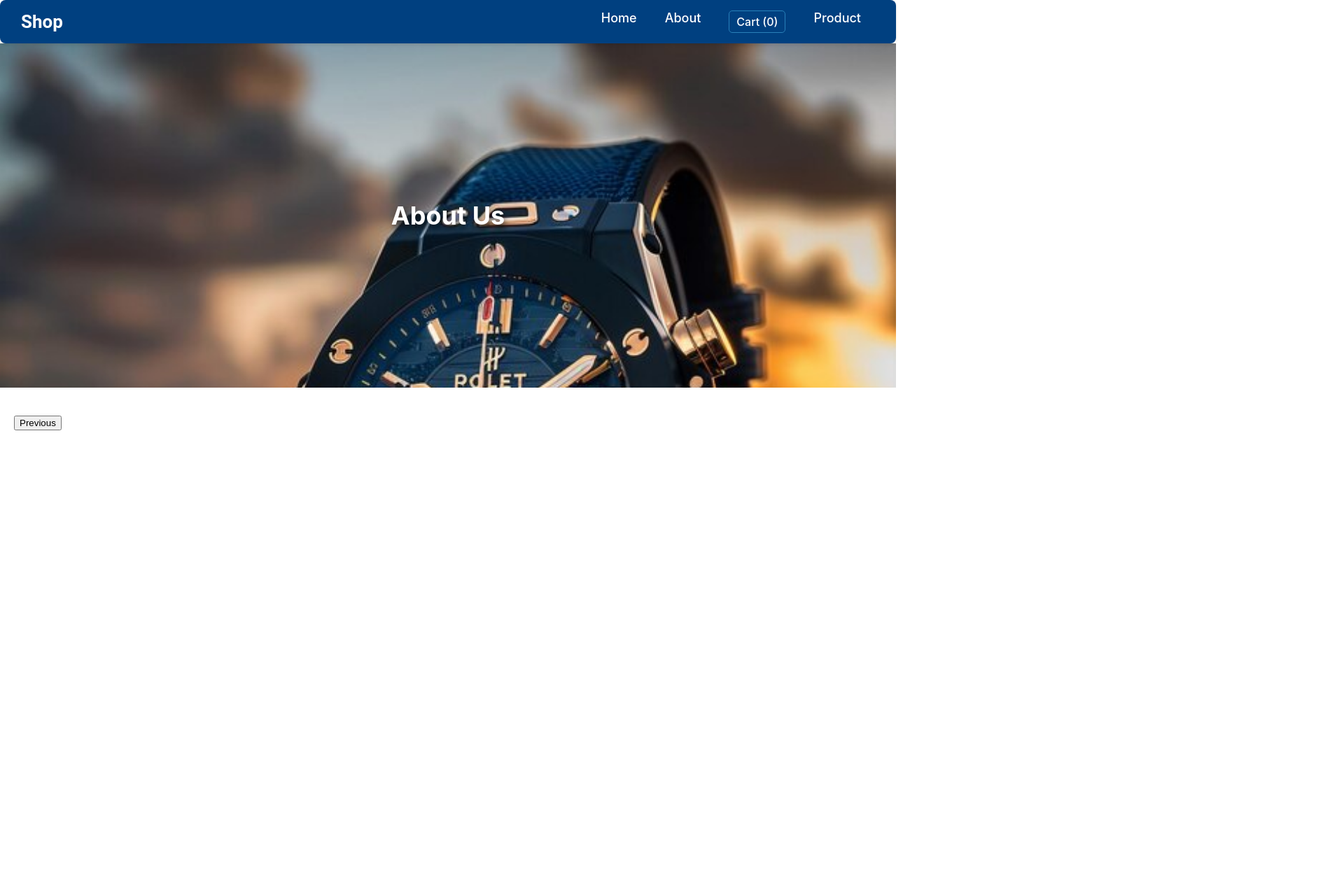
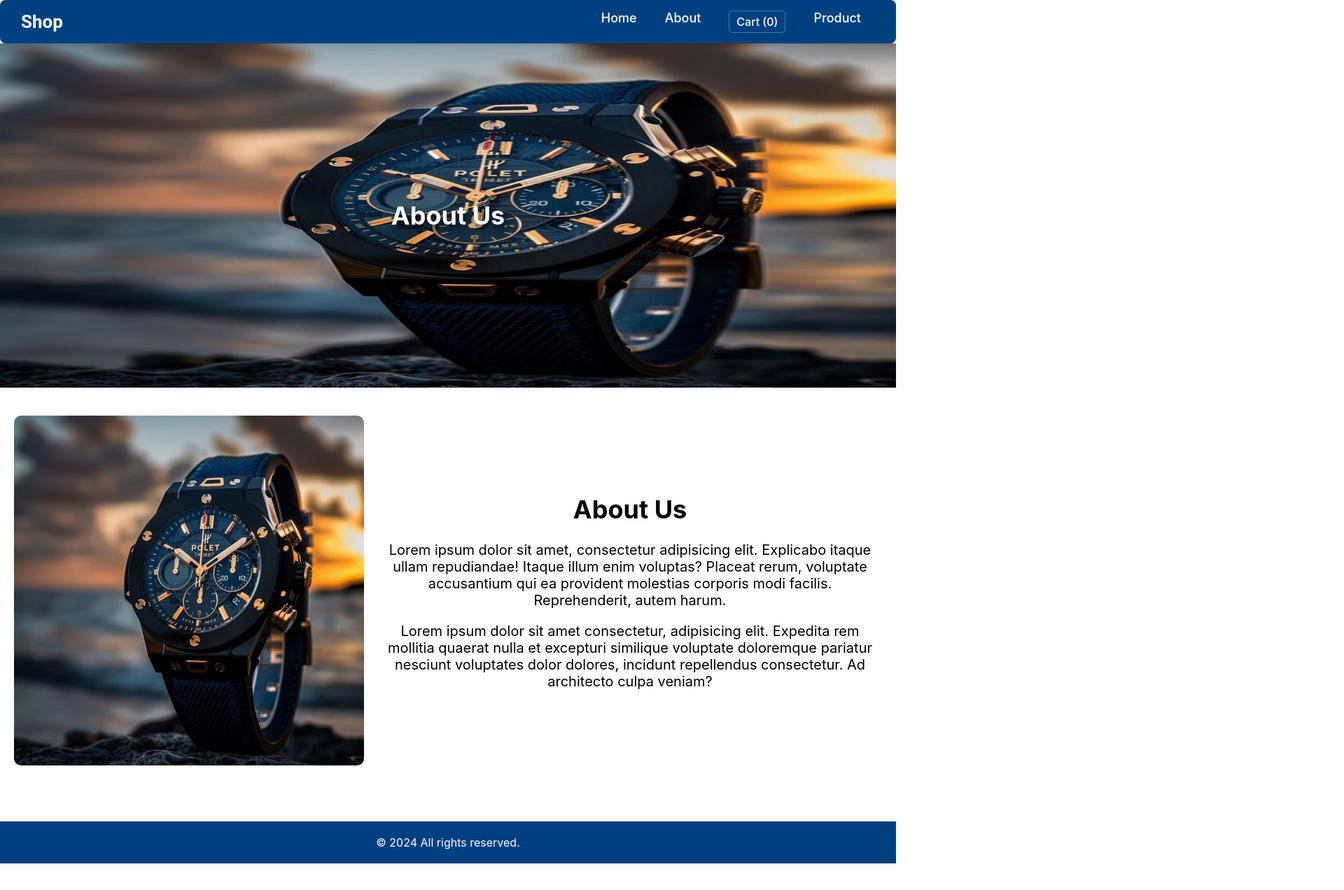
Before and after one commit to Layla-El-Amrani/Boutique, a React (Create React App) app: page /about in a window 1280 px wide. Shown: the top 1272 px of the page at 70% size, 1920 px wide, since content can reach past the window. After the commit the page ends 1234 px from the top, so only its background shows below. Built offline with nearby package versions, Linux system fonts and the light colour scheme.

Commit message:
Mise à jour de la configuration pour GitHub Pages

```diff
--- a/src/Component/About.jsx
+++ b/src/Component/About.jsx
@@ -1,6 +1,5 @@
 import React from 'react';
 import styled from "styled-components";
-import Slider from "react-slick";
 
 const StyledSlider = styled.div`
   color: white;
@@ -8,8 +7,8 @@ const StyledSlider = styled.div`
   background-color: black;
   text-align: center;
   font-size: 20px;
-  background-image: url('/image/4.jpg');
-  background-size: cover;
+  background-image: url('Boutique/image/4.jpg');
+  background-size: 100% 100%;
   background-repeat: no-repeat;
 
   @media (max-width: 768px) {
@@ -90,14 +89,6 @@ const Footer = styled.footer`
 `;
 
 export default function About() {
-  const settings = {
-    dots: true,
-    infinite: true,
-    speed: 500,
-    slidesToShow: 1,
-    slidesToScroll: 1,
-  };
-
   return (
     <div>
       <StyledSlider>
@@ -105,19 +96,7 @@ export default function About() {
       </StyledSlider>
 
       <ContentWrapper>
-        <div style={{ flex: 1 }}>
-          <Slider {...settings}>
-            <div>
-              <Image src="Boutique/image/1.jpg" alt="Slide 1" />
-            </div>
-            <div>
-              <Image src="Boutique/image/2.jpg" alt="Slide 2" />
-            </div>
-            <div>
-              <Image src="Boutique/image/3.jpg" alt="Slide 3" />
-            </div>
-          </Slider>
-        </div>
+        <Image src="Boutique/image/4.jpg" alt="About Us" />
         <div>
           <Styledh1>About Us</Styledh1>
           <StyledParagraph>
```
